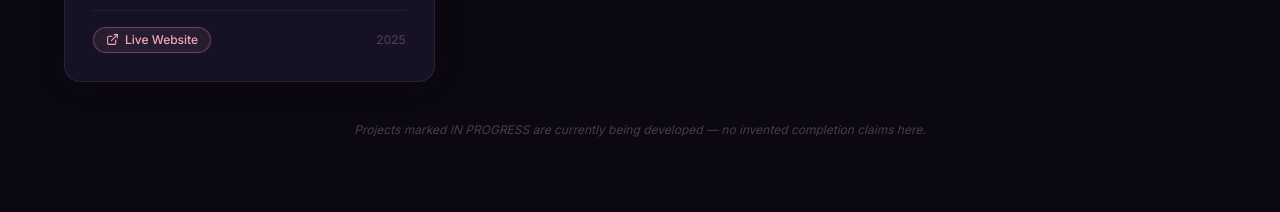
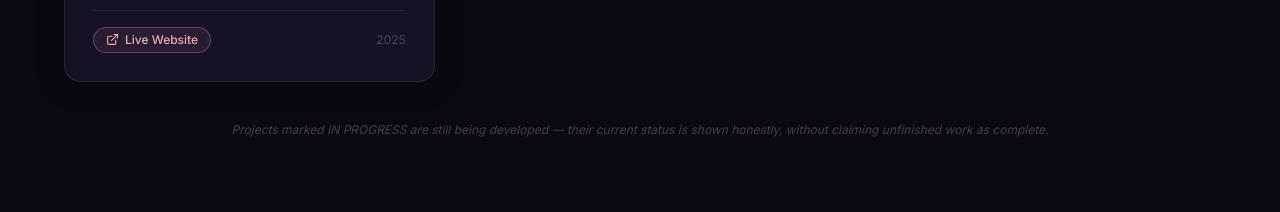
Before and after one commit to Shivangid2904/Portfolio, a React (Vite) app: page / in a window 1280 px wide. Shown: the part 3680-3892 px from the top of the page. Built offline with nearby package versions, Linux system fonts and the light colour scheme.

Commit message:
Update in-progress note and README projects table

```diff
--- a/src/components/sections/Projects.tsx
+++ b/src/components/sections/Projects.tsx
@@ -27,7 +27,7 @@ export default function Projects() {
           transition={{ delay: 0.4 }}
           className="mt-10 font-body text-xs text-lavender/30 text-center italic"
         >
-          Projects marked IN PROGRESS are currently being developed — no invented completion claims here.
+          Projects marked IN PROGRESS are still being developed — their current status is shown honestly, without claiming unfinished work as complete.
         </motion.p>
       </div>
     </section>
```
Also changed, not shown: 1 other file (tests, documents, lock files or other folders).
